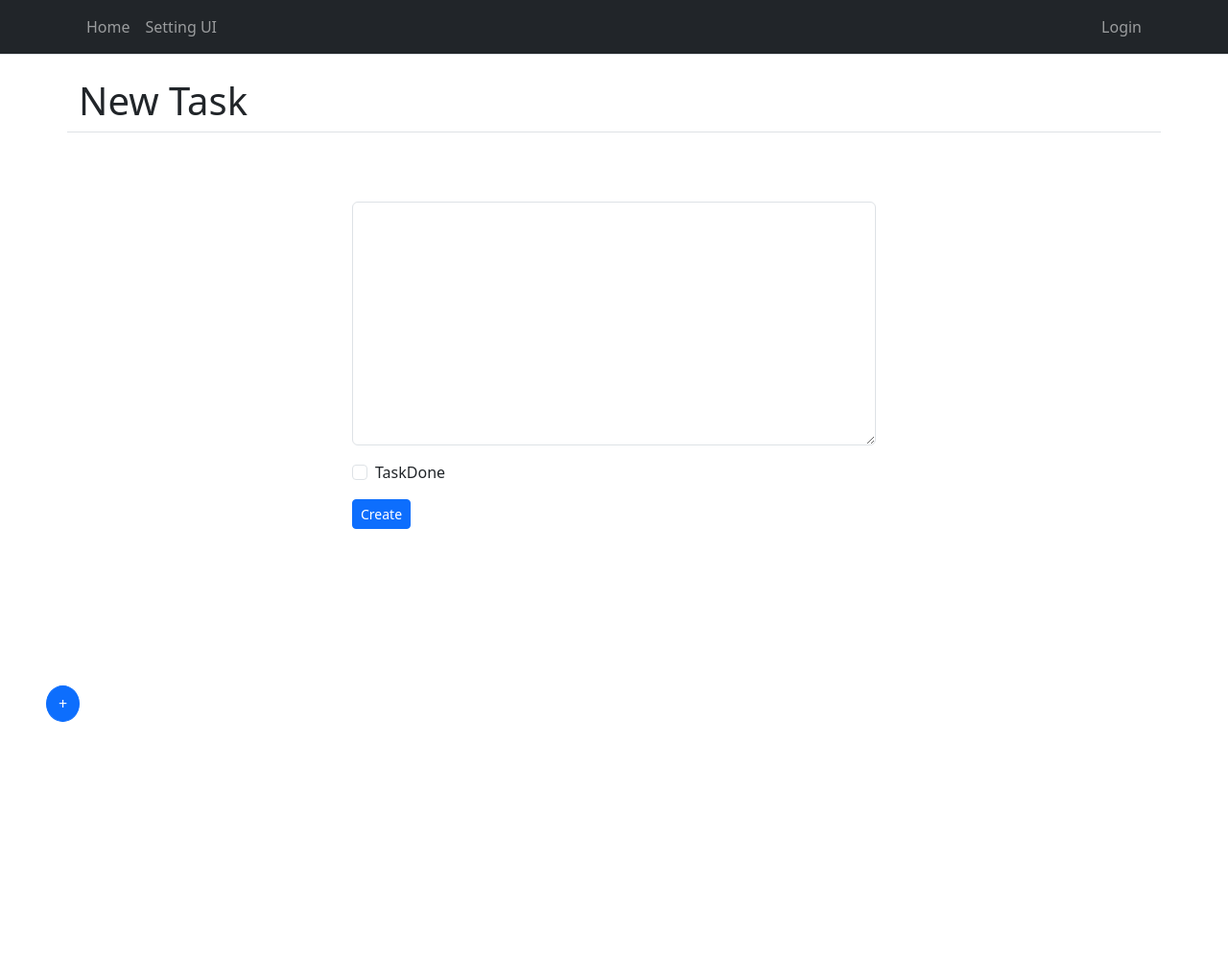
After one commit to hasssan-hasssan/Todo, a Django app: page /new/ in a window 1280 px wide. The commit adds this page. Shown: the whole page at 96% size. Run offline with Django 4.2, Linux system fonts and the light colour scheme; some libraries are stand-ins or nearby versions.

Commit message:
Create Task Done worked

```diff
--- a/app/forms.py
+++ b/app/forms.py
@@ -1,11 +1,30 @@
+from collections.abc import Mapping
+from typing import Any
 from django import forms
+from django.core.files.base import File
+from django.db.models.base import Model
+from django.forms.utils import ErrorList
 from app.models import Task
 
 class UpdateTaskForm(forms.ModelForm):
     class Meta:
         model = Task
         fields = ['text', 'taskDone']
+        widgets = {'text':forms.Textarea()}
+
 
     def __init__(self, *args, **kwargs):
         super().__init__(*args, **kwargs)
         self.fields['text'].label=""
+
+
+
+class CreateTaskForm(forms.ModelForm):
+    class Meta:
+        model = Task
+        fields = ['text', 'taskDone']
+        widgets = {'text':forms.Textarea()}
+
+    def __init__(self, *args, **kwargs):
+        super().__init__(*args, **kwargs)
+        self.fields['text'].label=""
--- a/app/templates/base.html
+++ b/app/templates/base.html
@@ -6,7 +6,7 @@
     {% bootstrap_css %}
     {% bootstrap_javascript %}
     </head>
-    <body>
+    <body style="height:1000px">
 
         <div class='container justify-content-center fixed-top mt-5'>
             {% for message in messages %}
@@ -39,11 +39,11 @@
                                 <a class="nav-link disabled" aria-current="page">Hi, {{ user.username }}</a>
                             </li>
                             <li class="nav-item">
-                                <a class="nav-link" aria-current="page" href="">Logout</a>
+                                <a class="nav-link" aria-current="page" href="#">Logout</a>
                             </li>
                         {% else %}
                             <li class="nav-item">
-                                <a class="nav-link" aria-current="page" href="">Login</a>
+                                <a class="nav-link" aria-current="page" href="#">Login</a>
                             </li>
                         {% endif %}
 
@@ -61,5 +61,8 @@
             {% block content %}
             {% endblock %}
 
+        <div class='fixed-bottom mb-5 ms-5'>
+            <a href={% url "taskCreate" %} class='btn btn-primary position-static fixed-bottom rounded-circle'>+</a>
+        </div>
     </body>
 </html>
--- /dev/null
+++ b/app/templates/create.html
@@ -0,0 +1,18 @@
+{% extends "base.html" %}
+{% load bootstrap5 %}
+{% block header %}
+    New Task
+{% endblock header %}
+{% block content %}
+<div class='container mt-5'>
+    <div class='row justify-content-center'>
+        <div class='col-12 col-sm-6'>
+            <form method="post">
+                {% csrf_token %}
+                {% bootstrap_form form %}
+                <input type="submit" value="Create" class='btn btn-primary btn-sm'>
+            </form>
+        </div>
+    </div>
+</div>
+{% endblock content %}
--- a/app/urls.py
+++ b/app/urls.py
@@ -4,5 +4,6 @@ from app import views
 urlpatterns = [
     path('', views.taskList, name='taskList'),
     path('<int:id>/edit/', views.taskUpdate, name='taskUpdate'),
-    path('<int:id>/del/', views.taskDelete, name='taskDelete' )
+    path('<int:id>/del/', views.taskDelete, name='taskDelete' ),
+    path('new/', views.taskCreate, name='taskCreate',)
 ]
--- a/app/views.py
+++ b/app/views.py
@@ -2,7 +2,7 @@ from django.shortcuts import render, get_object_or_404, redirect
 from django.contrib import messages
 
 from app.models import Task
-from app.forms import UpdateTaskForm
+from app.forms import UpdateTaskForm, CreateTaskForm
 
 
 def taskList(request):
@@ -41,3 +41,19 @@ def taskDelete(request, id):
         else:
             messages.success(request, "Task successfully deleted")
             return redirect('taskList')
+
+
+def taskCreate(request):
+    user = request.user
+    if request.method == 'POST':
+        form = CreateTaskForm(request.POST)
+        if form.is_valid():
+            new_task = form.save(commit=False)
+            new_task.author = user
+            new_task.save()
+            messages.success(request, 'Task successfully created!')
+            return redirect('taskList')
+    else:
+        form = CreateTaskForm()
+
+    return render(request, 'create.html', {'form':form, })
```
Also changed, not shown: db.sqlite3.
